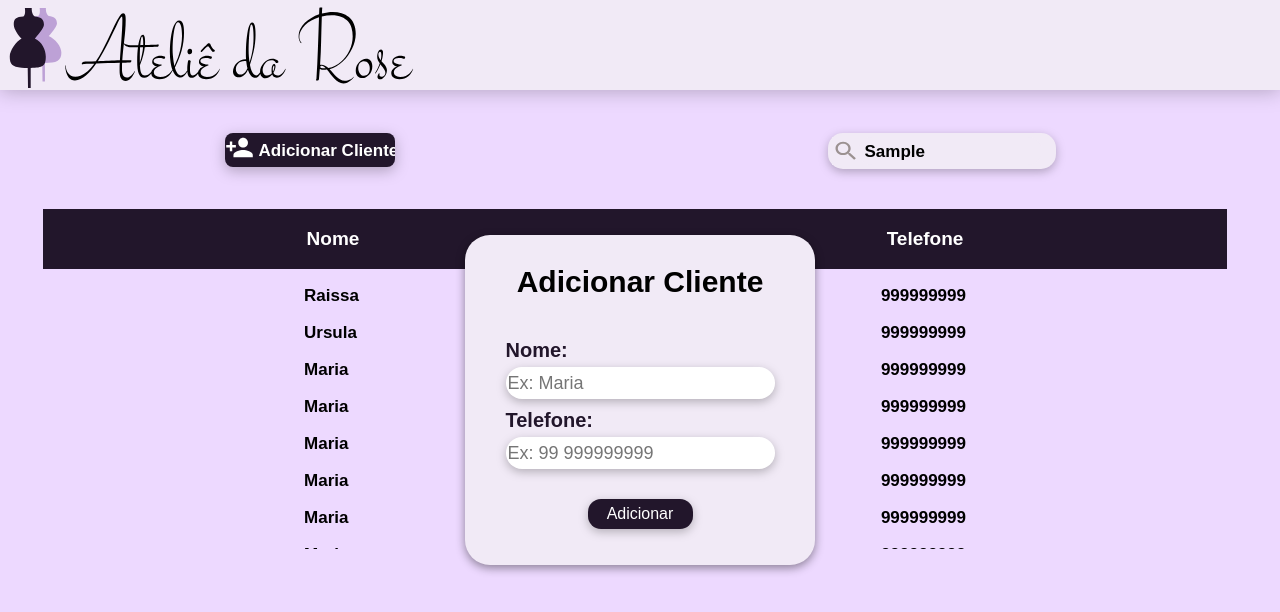
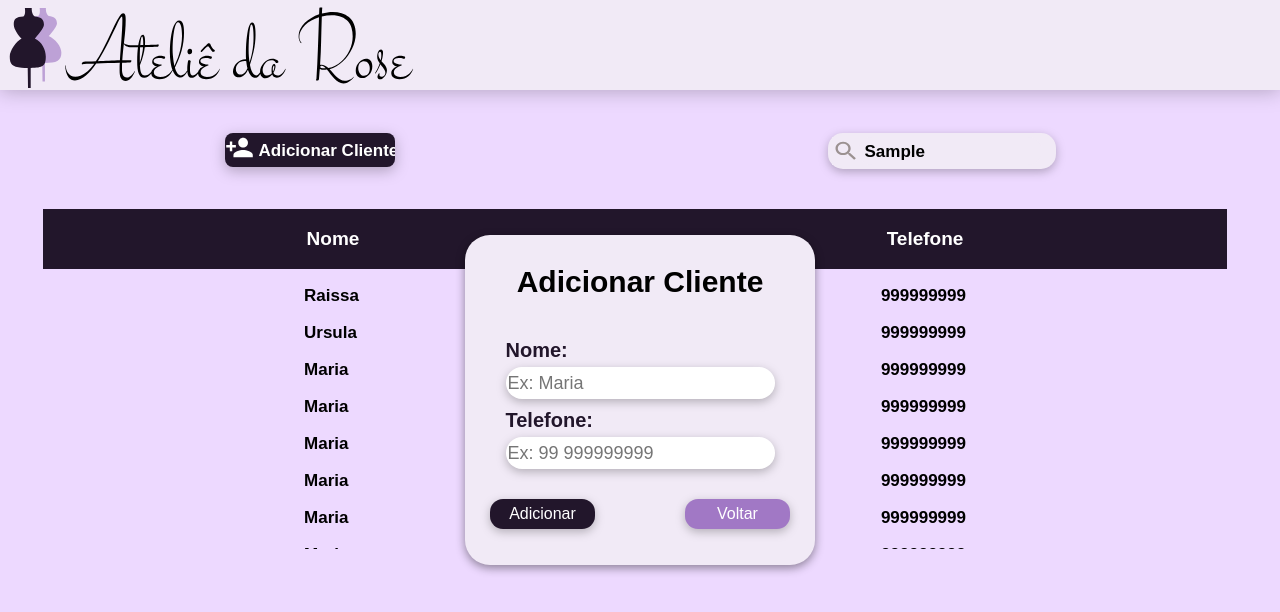
Before and after one commit to Julenne/atelie, a React (Create React App) app in the folder web/: page / in a window 1280 px wide. Both pictures are taken after typing "Sample" into the empty fields and a click on the button "Adicionar Clientes". Shown: the top 612 px of the page. Built offline with nearby package versions, Linux system fonts and the light colour scheme; a web font is replaced by a local one.

Commit message:
popup finished

```diff
--- a/web/src/pages/ClientList/ClientList.js
+++ b/web/src/pages/ClientList/ClientList.js
@@ -25,7 +25,9 @@ function ClientList(){
   function openForm() {
     document.getElementById('popup').style.display = "block"
   }
-
+  function closeForm(){
+    document.getElementById('popup').style.display = "none"
+  }
   function firstLine(){
     return <div className="firstLine">
             <p>Nome</p>
@@ -47,7 +49,7 @@ function ClientList(){
           </form>
         </div>
       </div>
-      <PopUp />
+      <PopUp close={closeForm}/>
       <Table data={clients(data)} firstLine={firstLine()}/>
     </div>
   );
--- a/web/src/pages/ClientList/PopUp/PopUp.js
+++ b/web/src/pages/ClientList/PopUp/PopUp.js
@@ -2,7 +2,7 @@ import React from 'react';
 import './styles.css';
 
 
-function PopUp() {
+function PopUp(props) {
   return (
     <div className="box-popup" id="popup">
       <form action="" className="form-popup" >
@@ -18,7 +18,12 @@ function PopUp() {
           <input type="tel" placeholder="Ex: 99 999999999" className="telInput" name="tel" required />
         </div>
 
-        <input type="submit" className="btnSubmit" value="Adicionar" />
+        <div className="buttons">
+          <input type="submit" className="btnSubmit" value="Adicionar" />
+          <input type="button" className="btnBack" value="Voltar" onClick={props.close}/>
+        </div>
+
+
       </form>
     </div>
   );
--- a/web/src/pages/ClientList/PopUp/styles.css
+++ b/web/src/pages/ClientList/PopUp/styles.css
@@ -8,6 +8,7 @@
   filter: drop-shadow(0px 3px 5px
   rgba(0, 0, 0, 0.411));
   z-index: 9;
+
   position: fixed;
   display: none;
   position: absolute;
@@ -54,7 +55,14 @@
   color: #22162B;
 }
 
+.buttons {
+  width: 300px;
+  display: flex;
+  justify-content: space-between;
+}
+
 .btnSubmit {
+
   margin-top: 30px;
   width: 105px;
   height: 30px;
@@ -67,3 +75,18 @@
   filter: drop-shadow(0px 3px 5px
   rgba(0, 0, 0, 0.25));
 }
+
+.btnBack {
+
+  margin-top: 30px;
+  width: 105px;
+  height: 30px;
+  border: none;
+
+  font-size: 16px;
+  color: white;
+  border-radius: 13px;
+  background-color: #A178C5;
+  filter: drop-shadow(0px 3px 5px
+  rgba(0, 0, 0, 0.25));
+}
```
